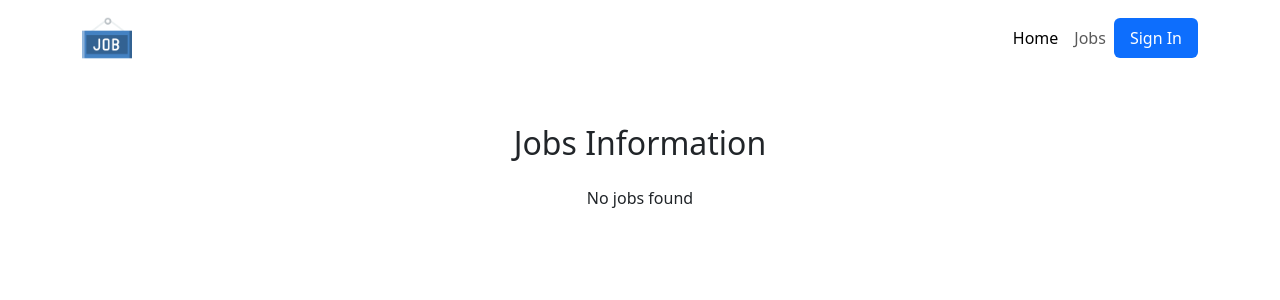
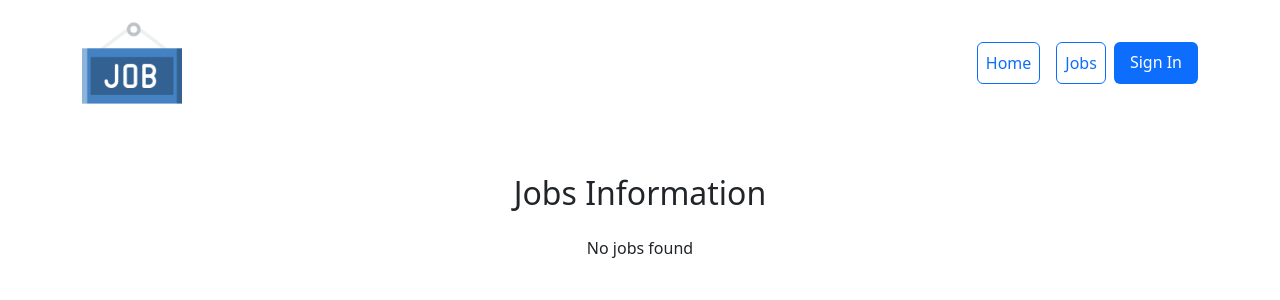
Before and after one commit to arnob-das/Job-Applicant-Tracking-System, a PHP site: page /varsity/jobs.php in a window 1280 px wide. Shown: the top 300 px of the page. Run offline with PHP 8.4, Linux system fonts and the light colour scheme; data that the repository does not hold is empty.

Commit message:
i chnaged design in navbar

```diff
--- a/frontend/inc/header.php
+++ b/frontend/inc/header.php
@@ -12,36 +12,38 @@ session_start();
     <link rel="stylesheet" href="./css/index.css">
     <link href="https://cdn.jsdelivr.net/npm/bootstrap@5.3.2/dist/css/bootstrap.min.css" rel="stylesheet" integrity="sha384-T3c6CoIi6uLrA9TneNEoa7RxnatzjcDSCmG1MXxSR1GAsXEV/Dwwykc2MPK8M2HN" crossorigin="anonymous">
     <script src="https://cdn.jsdelivr.net/npm/bootstrap@5.3.2/dist/js/bootstrap.bundle.min.js" integrity="sha384-C6RzsynM9kWDrMNeT87bh95OGNyZPhcTNXj1NW7RuBCsyN/o0jlpcV8Qyq46cDfL" crossorigin="anonymous"></script>
+    <link rel="stylesheet" href="frontend/css/signin.css">
     <title>Job Applicant Tracking System</title>
+
 </head>
 
 <body class="">
     <nav class="navbar navbar-expand-lg">
         <div class="container">
             <a class="navbar-brand" href="/varsity/project/Job-Applicant-Tracking-System/frontend/">
-                <img class="img-fluid logo-img" src="./assets/navIcon.png" alt="nav icon" style="width: 50px; height: 50px;">
+                <img class="img-fluid logo-img" src="./assets/navIcon.png" alt="nav icon" style="width: 100px; height: 100px;">
             </a>
             <button class="navbar-toggler text-bold" type="button" data-bs-toggle="collapse" data-bs-target="#navbarSupportedContent" aria-controls="navbarSupportedContent" aria-expanded="false" aria-label="Toggle navigation">
-                <span class="navbar-toggler-icon">JOBS</span>
+                <span class="navbar-toggler-icon"></span>
             </button>
             <div class="collapse navbar-collapse" id="navbarSupportedContent">
                 <ul class="navbar-nav ms-auto mb-2 mb-lg-0">
                     <li class="nav-item">
-                        <a class="nav-link active" aria-current="page" href="/varsity/project/Job-Applicant-Tracking-System/frontend/">Home</a>
+                        <a class="nav-link  btn btn-outline-light text-primary border border-primary mx-2" aria-current="page" href="/varsity/project/Job-Applicant-Tracking-System/frontend/">Home</a>
                     </li>
                     <li class="nav-item">
-                        <a class="nav-link" href="/varsity/project/Job-Applicant-Tracking-System/frontend/jobs.php">Jobs</a>
+                        <a class="nav-link btn btn-outline-light text-primary border border-primary mx-2" href="/varsity/project/Job-Applicant-Tracking-System/frontend/jobs.php">Jobs</a>
                     </li>
 
                     <?php if (isset($_SESSION['userRole']) && $_SESSION['userRole'] == 'jobAdvertiser') : ?>
                         <li class="nav-item">
-                            <a class="nav-link" href="/varsity/project/Job-Applicant-Tracking-System/frontend/postAJob.php">Post A Job</a>
+                            <a class="nav-link btn btn-outline-light text-primary border border-primary mx-2" href="/varsity/project/Job-Applicant-Tracking-System/frontend/postAJob.php">Post A Job</a>
                         </li>
                     <?php endif; ?>
 
                     <?php if (isset($_SESSION['userRole']) && $_SESSION['userRole'] == 'jobAdvertiser') : ?>
                         <li class="nav-item">
-                            <a class="nav-link" href="#">JobAdvertiser Dashboard</a>
+                            <a class="nav-link btn btn-outline-light text-primary border border-primary mx-2" href="#">JobAdvertiser Dashboard</a>
                         </li>
                     <?php endif; ?>
 
@@ -65,7 +67,7 @@ session_start();
 
                     <?php if (isset($_SESSION['userRole']) && ($_SESSION['userRole'] == 'candidate' || $_SESSION['userRole'] == 'jobAdvertiser')) : ?>
                         <li class="nav-item bg-primary rounded px-2">
-                            <a class="nav-link text-white" href="/varsity/project/Job-Applicant-Tracking-System/backend/actions/logout.php">Log out</a>
+                            <a class="nav-link text-white btn-lg" href="/varsity/project/Job-Applicant-Tracking-System/backend/actions/logout.php">Log out</a>
                         </li>
                     <?php endif; ?>
                 </ul>
```
